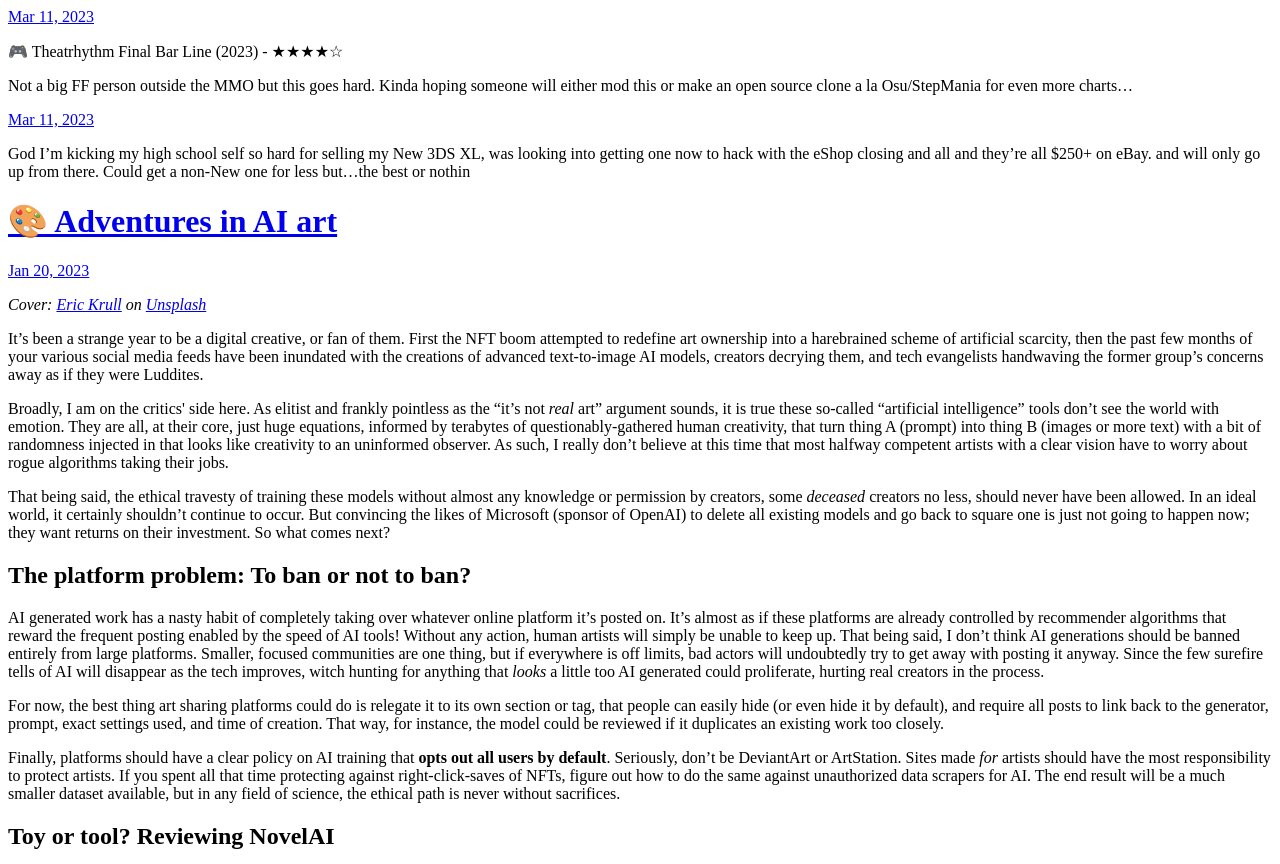
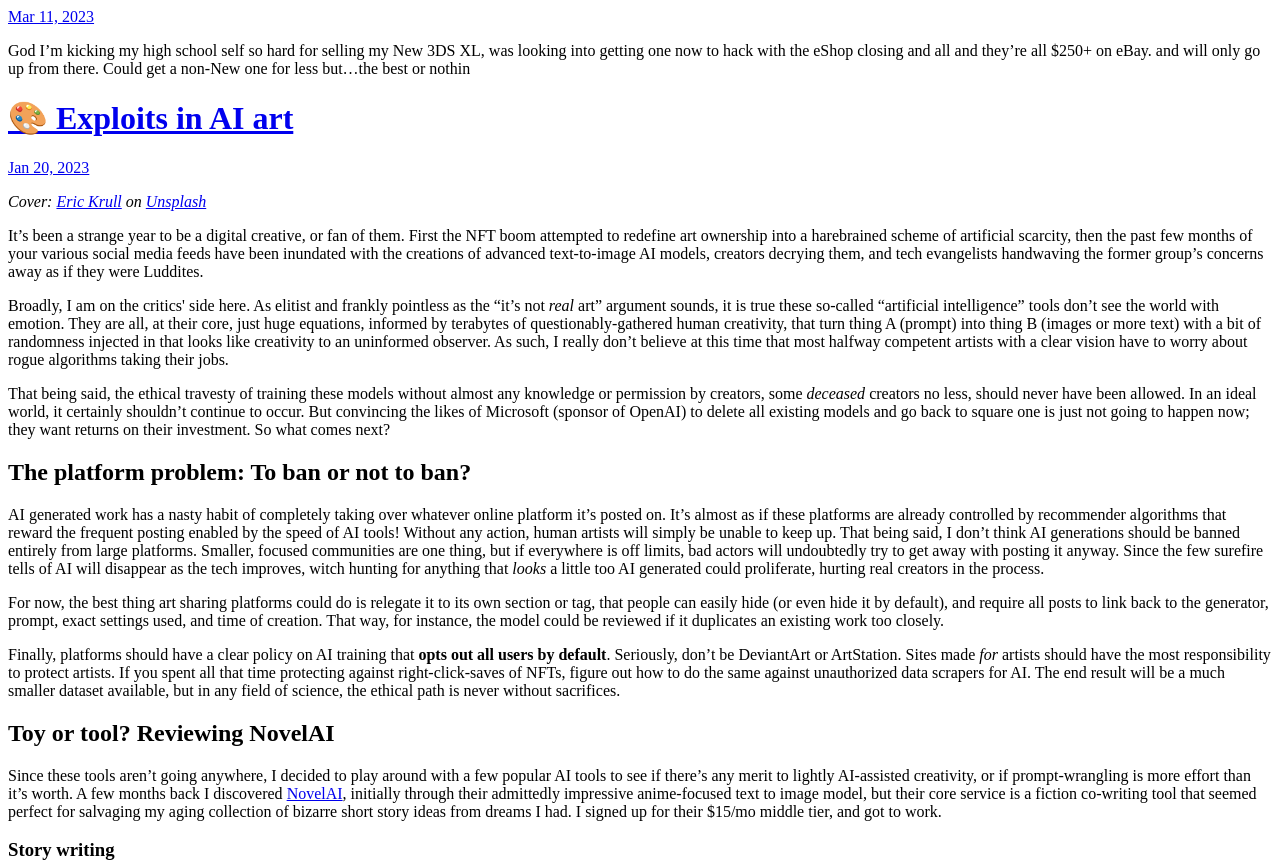
Before and after one commit to emiabo/library-microblog, a plain HTML site: page index.html in a window 1280 px wide. Shown: the top 864 px of the page. Drawn offline with Linux system fonts and the light colour scheme.

Commit message:
Archiving from Micro.blog.

```diff
--- a/index.html
+++ b/index.html
@@ -25,18 +25,6 @@
 	  <div class="h-entry">
 
 
-		<a href="https://library.emiabo.com/2023/03/11/theatrhythm-final-bar.html" class="u-url"><time class="dt-published" datetime="2023-03-11 22:33:32 -0700">Mar 11, 2023</time></a>
-
-		<div class="e-content">
-			 <p>🎮 Theatrhythm Final Bar Line (2023) - ★★★★☆</p>
-<p>Not a big FF person outside the MMO but this goes hard. Kinda hoping someone will either mod this or make an open source clone a la Osu/StepMania for even more charts&hellip;</p>
-
-		</div>
-	  </div>
-
-	  <div class="h-entry">
-
-
 		<a href="https://library.emiabo.com/2023/03/11/god-im-kicking.html" class="u-url"><time class="dt-published" datetime="2023-03-11 22:23:44 -0700">Mar 11, 2023</time></a>
 
 		<div class="e-content">
@@ -47,7 +35,7 @@
 
 	  <div class="h-entry">
 
-			<h1><a href="https://library.emiabo.com/2023/01/20/adventures-in-ai.html">🎨 Adventures in AI art</a></h1>
+			<h1><a href="https://library.emiabo.com/2023/01/20/adventures-in-ai.html">🎨 Exploits in AI art</a></h1>
 
 
 		<a href="https://library.emiabo.com/2023/01/20/adventures-in-ai.html" class="u-url"><time class="dt-published" datetime="2023-01-20 10:00:00 -0700">Jan 20, 2023</time></a>
```
